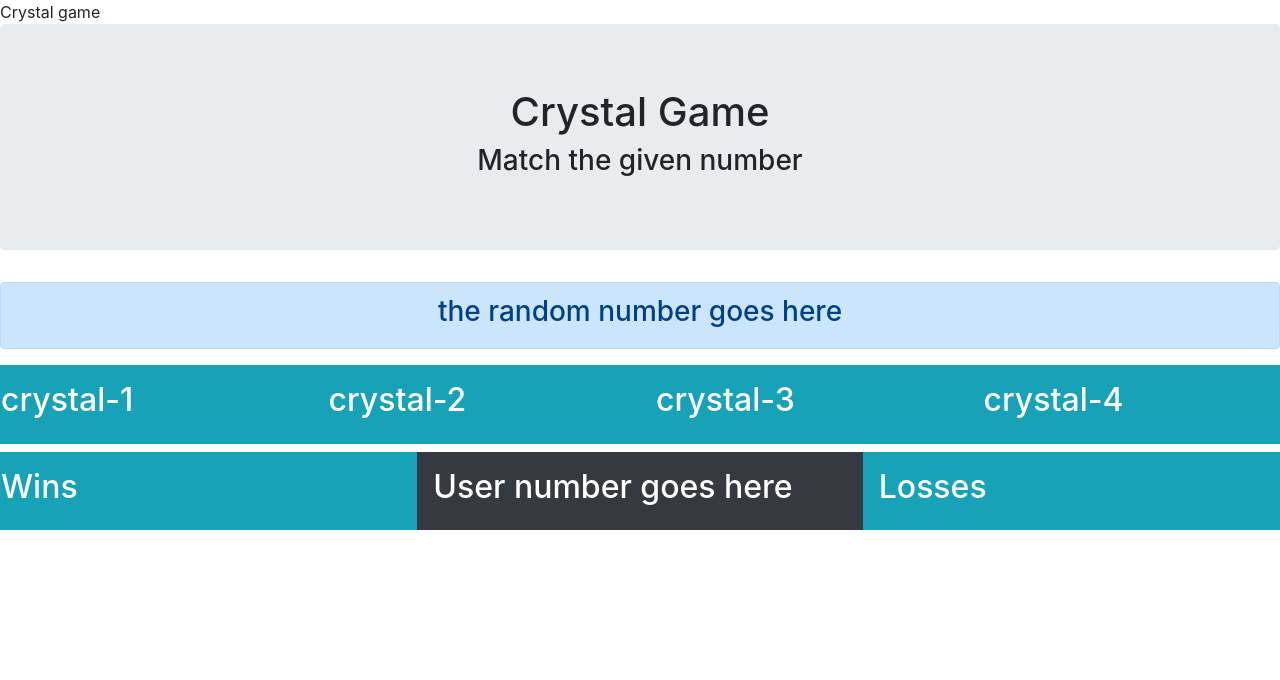
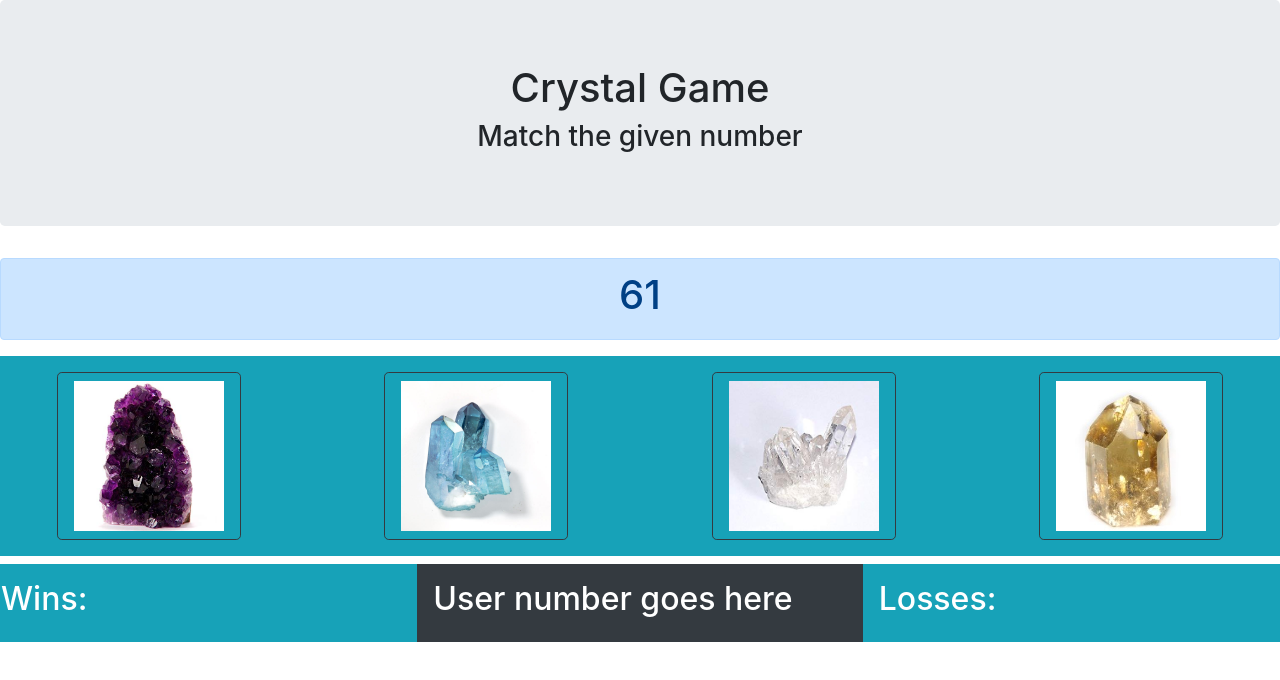
Before and after one commit to PaolaStone/Crystal-Game, a plain HTML site: page index.html in a window 1280 px wide. Drawn offline with nearby package versions, Linux system fonts and the light colour scheme; files that its build step writes are made by us from their sources; files whose address does not match are found by name.

Commit message:
randon nuber added

```diff
--- a/assets/javascript/game.js
+++ b/assets/javascript/game.js
@@ -0,0 +1,29 @@
+$(document).ready(function(){
+ generatedNumber = (Math.floor(Math.random() * (120 - 19 + 1)) + 19 );
+    $("#randomNumber").text(generatedNumber);
+
+var scoreCounter = 0;
+var crystalVal = [];
+var crytals = [];
+
+function generateCrystalNumbers (){
+    for (i= 0; i < 4; i++){
+        crystalVal[i] = (Math.floor(Math.random() * (12 - 1 + 1)) + 1 );
+        $(console.log(crystalVal[i]))
+
+    }
+}
+
+generateCrystalNumbers();
+$(console.log(crystalVal))
+
+
+$("button").click(function(){
+$(console.log(this.id))
+
+stringTemp.slice(-1);
+
+    });
+
+
+});
--- a/index.html
+++ b/index.html
@@ -1,10 +1,10 @@
 <!DOCTYPE html>
 <html>
     <head>
-        <tittle> Crystal game</tittle>
+        <!-- <tittle> Crystal game</tittle> -->
         <script src="https://cdnjs.cloudflare.com/ajax/libs/jquery/3.2.1/jquery.min.js"></script>
         <link rel="stylesheet" href="https://maxcdn.bootstrapcdn.com/bootstrap/4.0.0/css/bootstrap.min.css">
-        <link rel="stylesheet" href="style.css">
+        <link rel="stylesheet" href="assets/css/style.css">
     </head>
 
     <body>
@@ -19,36 +19,35 @@
 
         </div> -->
 
-        <div class="container-fluid text-center alert alert-primary">
-            <h3>the random number goes here</h3>
+        <!-- The random number goes here -->
+
+        <div  class="container-fluid text-center alert alert-primary" >
+            <h1 id="randomNumber" height="150" width="150"></h1>
+
         </div>
 
         <div class="row">
-            <div  class="col-sm p-3 mb-2 bg-info text-white" style="max-width: 33%" style= "align-items: center">
-                <h2>crystal-1</h2>
-                <h3 id = crystal-1></h3>
+            <div  class="col-sm p-3 mb-2 bg-info text-white text-center" style="max-width: 33%" style= "align-items: center">
+                <button id = crystal-0   class="btn btn-lg px-6 btn-outline-dark"><img src="C:\Users\stonep3\!Coding\HW\unit-4-game\assets\images\crystal_1.jpg" height="150" width="150"></button>
             </div>
 
-            <div  class="col-sm p-3 mb-2 bg-info text-white" style="max-width: 33%" style= "align-items: center">
-                <h2>crystal-2</h2>
-                <h3 id = crystal-2></h3>
+            <div  class="col-sm p-3 mb-2 bg-info text-white text-center" style="max-width: 33%" style= "align-items: center">
+                <button id = crystal-1   class="btn btn-lg px-6 btn-outline-dark"><img src="C:\Users\stonep3\!Coding\HW\unit-4-game\assets\images\crystal_2.jpg" height="150" width="150"></button>
             </div>
 
-            <div  class="col-sm p-3 mb-2 bg-info text-white" style="max-width: 33%" style= "align-items: center">
-                <h2>crystal-3</h2>
-                <h3 id = crystal-3></h3>
+            <div  class="col-sm p-3 mb-2 bg-info text-white text-center" style="max-width: 33%" style= "align-items: center">
+                <button id = crystal-2   class="btn btn-lg px-6 btn-outline-dark"><img src="C:\Users\stonep3\!Coding\HW\unit-4-game\assets\images\crystal_3.jpg" height="150" width="150"></button>
             </div>
 
-            <div  class="col-sm p-3 mb-2 bg-info text-white" style="max-width: 33%" style= "align-items: center">
-                <h2>crystal-4</h2>
-                <h3 id = crystal-4></h3>
+            <div  class="col-sm p-3 mb-2 bg-info text-white text-center" style="max-width: 33%" style= "align-items: center">
+                <button id = crystal-3   class="btn btn-lg px-6 btn-outline-dark"><img src="C:\Users\stonep3\!Coding\HW\unit-4-game\assets\images\crystal_4.jpg" height="150" width="150"></button>
             </div>
 
         </div>
 
         <div class="row">
             <div  class="col-sm p-3 mb-2 bg-info text-white" style="max-width: 33%" style= "align-items: center">
-                <h2>Wins</h2>
+                <h2>Wins: </h2>
                 <h3 id = win></h3>
              </div>
 
@@ -58,7 +57,7 @@
              </div>
 
              <div  class="col-sm p-3 mb-2 bg-info text-white" style="max-width: 33%" style= "align-items: center">
-                    <h2>Losses</h2>
+                    <h2>Losses: </h2>
                     <h3 id = loss></h3>
             </div>
 
```
